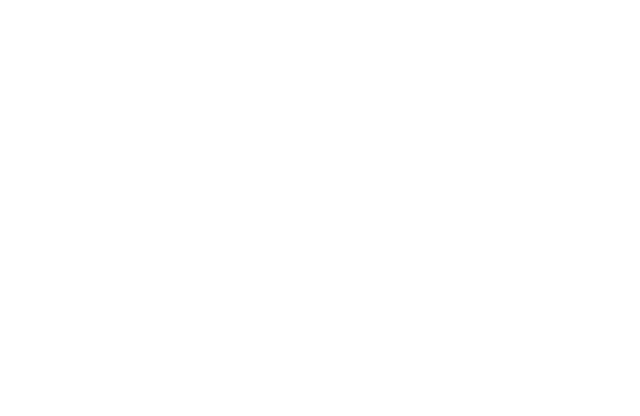
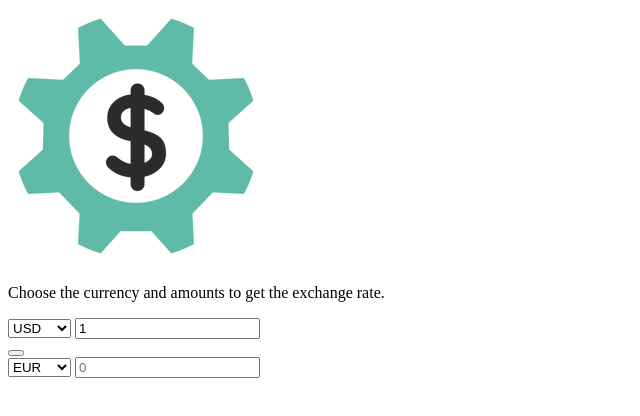
Before and after one commit to Glenda9031/Exchange_Rate_Calculator, a plain HTML site: page index.html in a window 1280 px wide. Shown: the whole page, without its empty margins (0-640 px from the left). Drawn offline with Linux system fonts and the light colour scheme.

Commit message:
Update index.html

```diff
--- a/index.html
+++ b/index.html
@@ -4,10 +4,129 @@
     <meta charset="UTF-8">
     <meta name="viewport" content="width=device-width, initial-scale=1.0">
     <link rel="stylesheet" href="style.css">
-    <title>Document</title>
+    <title>Exchange Rate Calculator</title>
 </head>
 <body>
+    <img src="img/money.png" alt="Money" class="money-img">
+    <p>Choose the currency and amounts to get the exchange rate.</p>
 
+    <div class="container">
+        <div class="currency">
+            <select id="currency-one">
+                <option value="AED">AED</option>
+                <option value="ARS">ARS</option>
+                <option value="AUD">AUD</option>
+                <option value="BRL">BRL</option>
+                <option value="BSD">BSD</option>
+                <option value="CAD">CAD</option>
+                <option value="CHF">CHF</option>
+                <option value="CLP">CLP</option>
+                <option value="CNY">CNY</option>
+                <option value="COP">COP</option>
+                <option value="CZK">CZK</option>
+                <option value="DKK">DKK</option>
+                <option value="DOP">DOP</option>
+                <option value="EGP">EGP</option>
+                <option value="EUR">EUR</option>
+                <option value="FJD">FJD</option>
+                <option value="GBP">GBP</option>
+                <option value="PLN">PLN</option>
+                <option value="GTQ">GTQ</option>
+                <option value="HKD">HKD</option>
+                <option value="HRK">HRK</option>
+                <option value="HUF">HUF</option>
+                <option value="IDR">IDR</option>
+                <option value="ILS">ILS</option>
+                <option value="INR">INR</option>
+                <option value="ISK">ISK</option>
+                <option value="JPY">JPY</option>
+                <option value="KRW">KRW</option>
+                <option value="KZT">KZT</option>
+                <option value="MXN">MXN</option>
+                <option value="MYR">MYR</option>
+                <option value="NOK">NOK</option>
+                <option value="NZD">NZD</option>
+                <option value="PAB">PAB</option>
+                <option value="PKR">PKR</option>
+                <option value="PLN">PLN</option>
+                <option value="PYG">PYG</option>
+                <option value="RON">RON</option>
+                <option value="RUB">RUB</option>
+                <option value="SAR">SAR</option>
+                <option value="SEK">SEK</option>
+                <option value="SGD">SGD</option>
+                <option value="THB">THB</option>
+                <option value="TRY">TRY</option>
+                <option value="TWD">TWD</option>
+                <option value="UAH">UAH"></option>
+                <option value="USD" selected>USD</option>
+                <option value="UYU">UYU</option>
+                <option value="VND">VND</option>
+                <option value="ZAR">ZAR</option>
+            </select>
+            <input type="number" id="amount-one" placeholder="0" value="1">
+        </div>
+
+        <div class="swap-rate-container">
+            <button class="btn" id="swap"></button>
+        </div>
+
+        <div class="currency">
+            <select id="currency-two">
+                <option value="AED">AED</option>
+                <option value="ARS">ARS</option>
+                <option value="AUD">AUD</option>
+                <option value="BRL">BRL</option>
+                <option value="BSD">BSD</option>
+                <option value="CAD">CAD</option>
+                <option value="CHF">CHF</option>
+                <option value="CLP">CLP</option>
+                <option value="CNY">CNY</option>
+                <option value="COP">COP</option>
+                <option value="CZK">CZK</option>
+                <option value="DKK">DKK</option>
+                <option value="DOP">DOP</option>
+                <option value="EGP">EGP</option>
+                <option value="EUR" selected>EUR</option>
+                <option value="FJD">FJD</option>
+                <option value="GBP">GBP</option>
+                <option value="PLN">PLN</option>
+                <option value="GTQ">GTQ</option>
+                <option value="HKD">HKD</option>
+                <option value="HRK">HRK</option>
+                <option value="HUF">HUF</option>
+                <option value="IDR">IDR</option>
+                <option value="ILS">ILS</option>
+                <option value="INR">INR</option>
+                <option value="ISK">ISK</option>
+                <option value="JPY">JPY</option>
+                <option value="KRW">KRW</option>
+                <option value="KZT">KZT</option>
+                <option value="MXN">MXN</option>
+                <option value="MYR">MYR</option>
+                <option value="NOK">NOK</option>
+                <option value="NZD">NZD</option>
+                <option value="PAB">PAB</option>
+                <option value="PKR">PKR</option>
+                <option value="PLN">PLN</option>
+                <option value="PYG">PYG</option>
+                <option value="RON">RON</option>
+                <option value="RUB">RUB</option>
+                <option value="SAR">SAR</option>
+                <option value="SEK">SEK</option>
+                <option value="SGD">SGD</option>
+                <option value="THB">THB</option>
+                <option value="TRY">TRY</option>
+                <option value="TWD">TWD</option>
+                <option value="UAH">UAH"></option>
+                <option value="USD">USD</option>
+                <option value="UYU">UYU</option>
+                <option value="VND">VND</option>
+                <option value="ZAR">ZAR</option>
+            </select>
+            <input type="number" id="amount-two" placeholder="0">
+        </div>
+    </div>
 </body>
 <script src="script.js"></script>
 </html>
```
